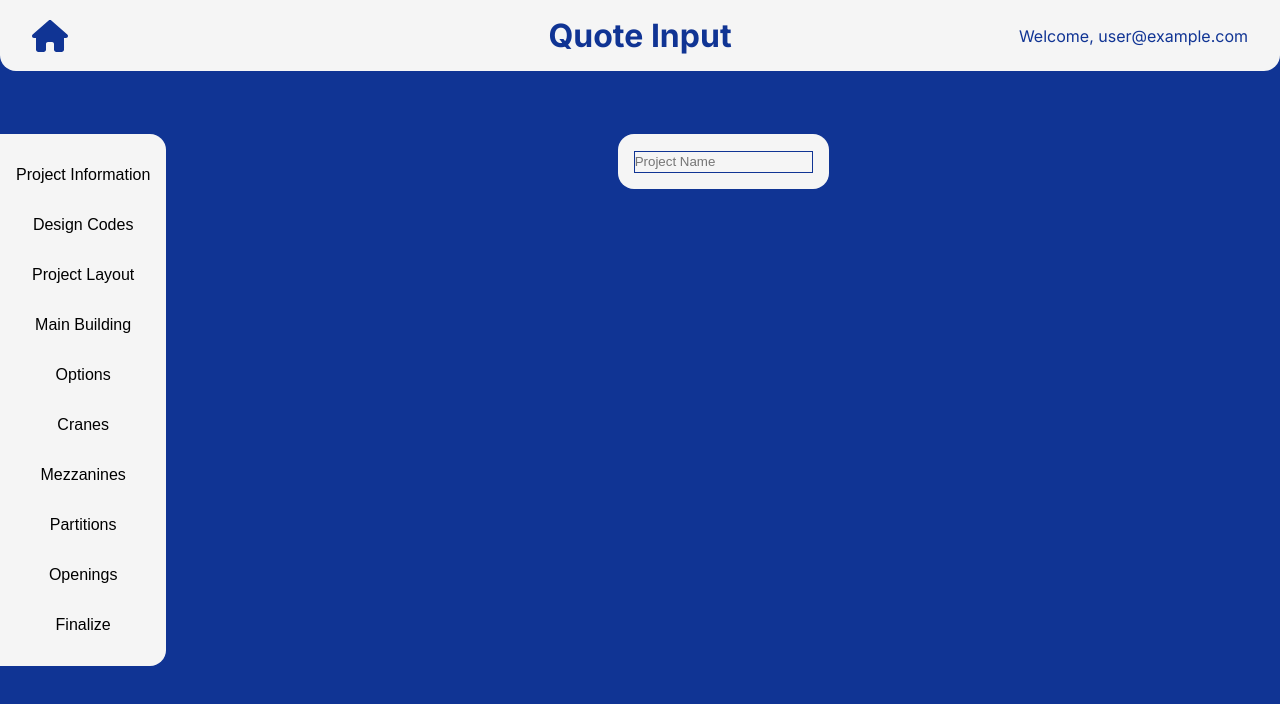
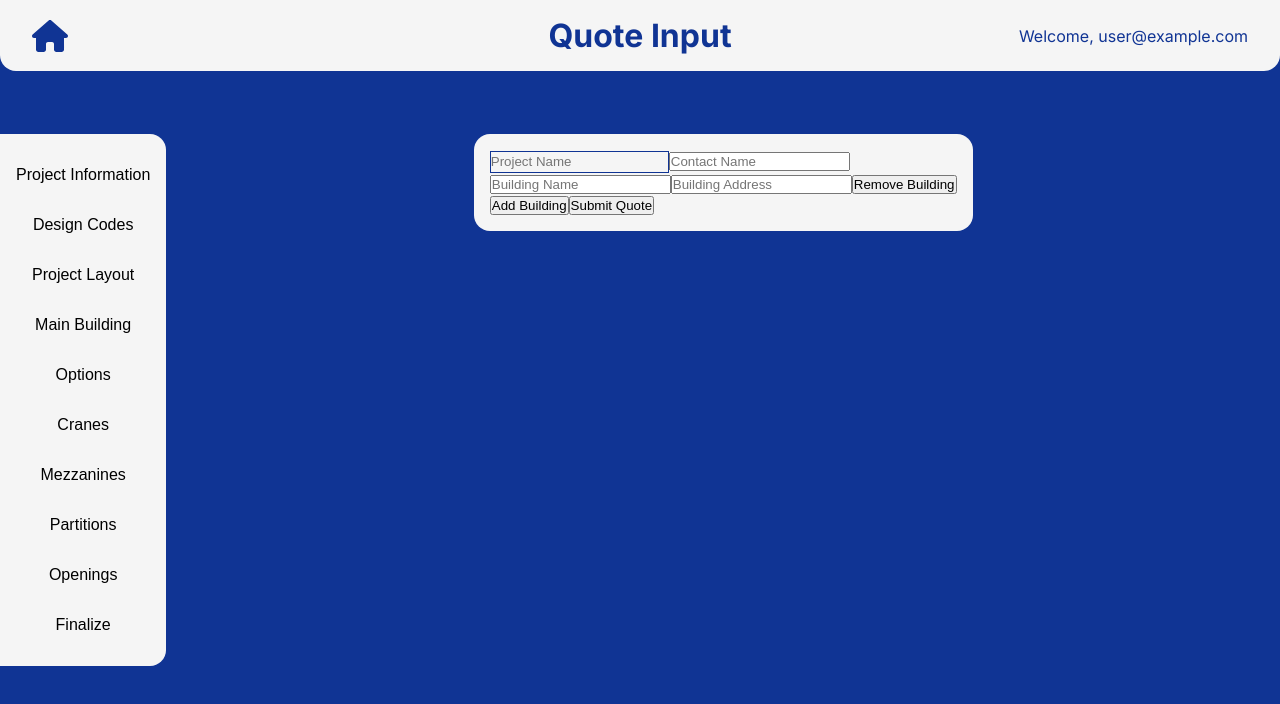
Before and after one commit to Temel00/dealer-cloud-project, a Next.js app: page /quote in a window 1280 px wide. Shown: the top 704 px of the page. Built offline with nearby package versions, Linux system fonts and the light colour scheme; no server answers; sample sign-in values are in the browser's storage; what mariadb would draw is missing.

Commit message:
addedNestedState

```diff
--- a/app/(auth)/register/page.js
+++ b/app/(auth)/register/page.js
@@ -48,7 +48,7 @@ export default function Register() {
                 />
                 <h1 className="title">Register</h1>
                 {error && <p style={{ color: 'red' }}>{error}</p>}
-                <div class="container">
+                <div className="container">
                     <div className="textInput">
                         <label htmlFor="email">Email:</label>
                         <input
--- a/app/(protected)/dashboard/page.js
+++ b/app/(protected)/dashboard/page.js
@@ -12,6 +12,7 @@ import pbsWebsite from '../../../public/images/pbsWebsite.png'
 import atcHazard from '../../../public/images/HazardsATC.png'
 import { FontAwesomeIcon } from '@fortawesome/react-fontawesome'
 import { faDoorOpen } from '@fortawesome/free-solid-svg-icons'
+import LogoutButton from '../../../components/LogoutButton';
 
 export default async function Dashboard() {
     const session = await getServerSession(authOptions)
@@ -23,7 +24,7 @@ export default async function Dashboard() {
     return (
         <main>
             <header>
-                <Link href="/" className={styles.leftBox}><FontAwesomeIcon icon={faDoorOpen} size="2x" /></Link>
+                <LogoutButton className={styles.leftBox}/>
                 <h1>Dashboard</h1>
                 <p className={styles.rightBox}>Welcome, {session.user.email}</p>
             </header>
--- a/app/(protected)/dashboard/page.module.css
+++ b/app/(protected)/dashboard/page.module.css
@@ -16,8 +16,8 @@
 }
 
 .leftBox {
-    flex-grow: 1;
     flex-basis: 0;
+    outline: 1px solid red;
 }
 
 .rightBox {
@@ -25,8 +25,6 @@
     flex-basis: 0;
     text-align: right;
 }
-
-
 
 .buttonCardContainer {
     display: flex;
--- a/app/(protected)/quote/ClientQuote.js
+++ b/app/(protected)/quote/ClientQuote.js
@@ -5,16 +5,32 @@ import Image from 'next/image'
 import styles from './page.module.css'
 import { FontAwesomeIcon } from '@fortawesome/react-fontawesome'
 import { faHouse } from '@fortawesome/free-solid-svg-icons'
+import useFormState from '../../../hooks/useFormState';
+import { initialState } from './_initialState';
 
 
 export default function ClientQuote({ session }) {
-    const [allValues, setAllValues] = useState({
-        projectName: '',
-        contactName: '',
-    });
-    const changeHandler = e => {
-        setAllValues({ ...allValues, [e.target.name]: e.target.value })
-    }
+    const {values, handleChange, handleNestedChange, setValues} = useFormState(initialState);
+
+    const addBuilding = () => {
+        setValues(prev => ({
+          ...prev,
+          buildings: [...prev.buildings, { name: '', address: '' /* other fields */ }]
+        }));
+      };
+
+    const removeBuilding = (index) => {
+    setValues(prev => ({
+        ...prev,
+        buildings: prev.buildings.filter((_, i) => i !== index)
+    }));
+    };
+
+    const handleSubmit = (e) => {
+    e.preventDefault();
+    console.log('Form submitted with values:', values);
+    // Here you would typically send the data to your backend
+    };
 
     return (
         <main>
@@ -37,15 +53,50 @@ export default function ClientQuote({ session }) {
                     <button>Finalize</button>
                 </nav>
                 <div className={styles.sectionContainer}>
+                    <form onSubmit={handleSubmit}>
                         <section id="projectInfo">
                             <input type="text"
                                 className={styles.textInput}
                                 id="projectName"
                                 name="projectName"
                                 placeholder="Project Name"
-                            onChange={changeHandler}
+                                onChange={handleChange}
                             />
+                            <input
+                                type="text"
+                                name="contactName"
+                                value={values.contactName}
+                                onChange={handleChange}
+                                placeholder="Contact Name"
+                            />
+                            {/* Buildings section */}
+                            {values.buildings.map((building, index) => (
+                                <div key={index}>
+                                {/* Example of an input using handleNestedChange */}
+                                <input
+                                    type="text"
+                                    value={building.name}
+                                    onChange={(e) => handleNestedChange(index, 'name', e.target.value)}
+                                    placeholder="Building Name"
+                                />
+
+                                {/* Another example of handleNestedChange */}
+                                <input
+                                    type="text"
+                                    value={building.address}
+                                    onChange={(e) => handleNestedChange(index, 'address', e.target.value)}
+                                    placeholder="Building Address"
+                                />
+
+                                <button type="button" onClick={() => removeBuilding(index)}>Remove Building</button>
+                                </div>
+                            ))}
+
+                            <button type="button" onClick={addBuilding}>Add Building</button>
+
+                            <button type="submit">Submit Quote</button>
                         </section>
+                    </form>
                 </div>
             </div>
         </main>
--- /dev/null
+++ b/app/(protected)/quote/_initialState.js
@@ -0,0 +1,11 @@
+export const initialState = {
+  projectName: '',
+  contactName: '',
+  buildings: [
+    {
+      name: '',
+      address: '',
+      // ... other building-specific fields
+    }
+  ]
+};
--- a/app/page.js
+++ b/app/page.js
@@ -1,5 +1,5 @@
 import Link from 'next/link'
-// import styles from './page.module.css'
+import styles from './page.module.css'
 import { APP_VERSION } from '../version'
 import Image from 'next/image'
 import logo from '../public/images/pbslogo.png'
@@ -19,7 +19,7 @@ export default function Home() {
                     <Link href="/register" className="button">Register</Link>
                 </div>
             </section>
-            <p>version: {APP_VERSION}</p>
+            <p className={styles.version}>version: {APP_VERSION}</p>
         </main>
     )
 }
--- /dev/null
+++ b/app/page.module.css
@@ -0,0 +1,3 @@
+.version{
+    color: var(--background-white);
+}
--- /dev/null
+++ b/hooks/useFormState.js
@@ -0,0 +1,23 @@
+import { useState } from 'react';
+
+function useFormState(initialState) {
+  const [values, setValues] = useState(initialState);
+
+  const handleChange = (e) => {
+    const { name, value } = e.target;
+    setValues(prev => ({ ...prev, [name]: value }));
+  };
+
+  const handleNestedChange = (buildingIndex, field, value) => {
+    setValues(prev => ({
+      ...prev,
+      buildings: prev.buildings.map((building, index) =>
+        index === buildingIndex ? { ...building, [field]: value } : building
+      )
+    }));
+  };
+
+  return { values, handleChange, handleNestedChange, setValues };
+}
+
+export default useFormState;
--- a/package.json
+++ b/package.json
@@ -17,6 +17,8 @@
   "author": "",
   "license": "ISC",
   "dependencies": {
+    "@fortawesome/fontawesome-free": "^6.6.0",
+    "@fortawesome/fontawesome-svg-core": "^6.6.0",
     "@fortawesome/free-solid-svg-icons": "^6.6.0",
     "@fortawesome/react-fontawesome": "^0.2.2",
     "bcrypt": "^5.1.1",
@@ -34,7 +36,7 @@
   "devDependencies": {
     "@types/bcrypt": "^5.0.2",
     "concurrently": "^8.2.2",
-    "electron": "^31.3.0",
+    "electron": "^31.3.1",
     "electron-builder": "^24.13.3",
     "nodemon": "^3.1.4"
   }
```
Also changed, not shown: components/LogoutButton.js (+8 -1 lines), components/LogoutButton.module.css (added, +11 -0 lines), app/globals.css (line endings or trailing spaces), 1 other file (tests, documents, lock files or other folders). Lines whose indentation alone changed are shown as unchanged.
